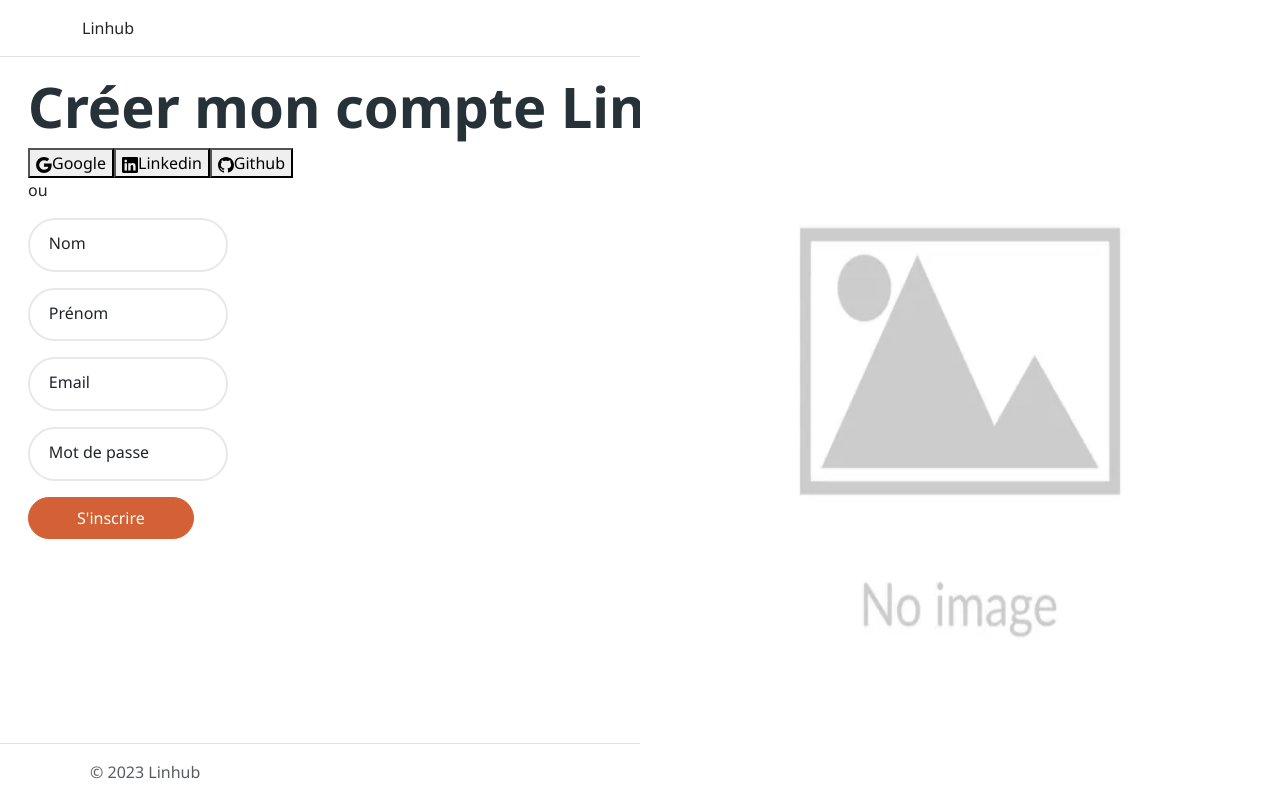
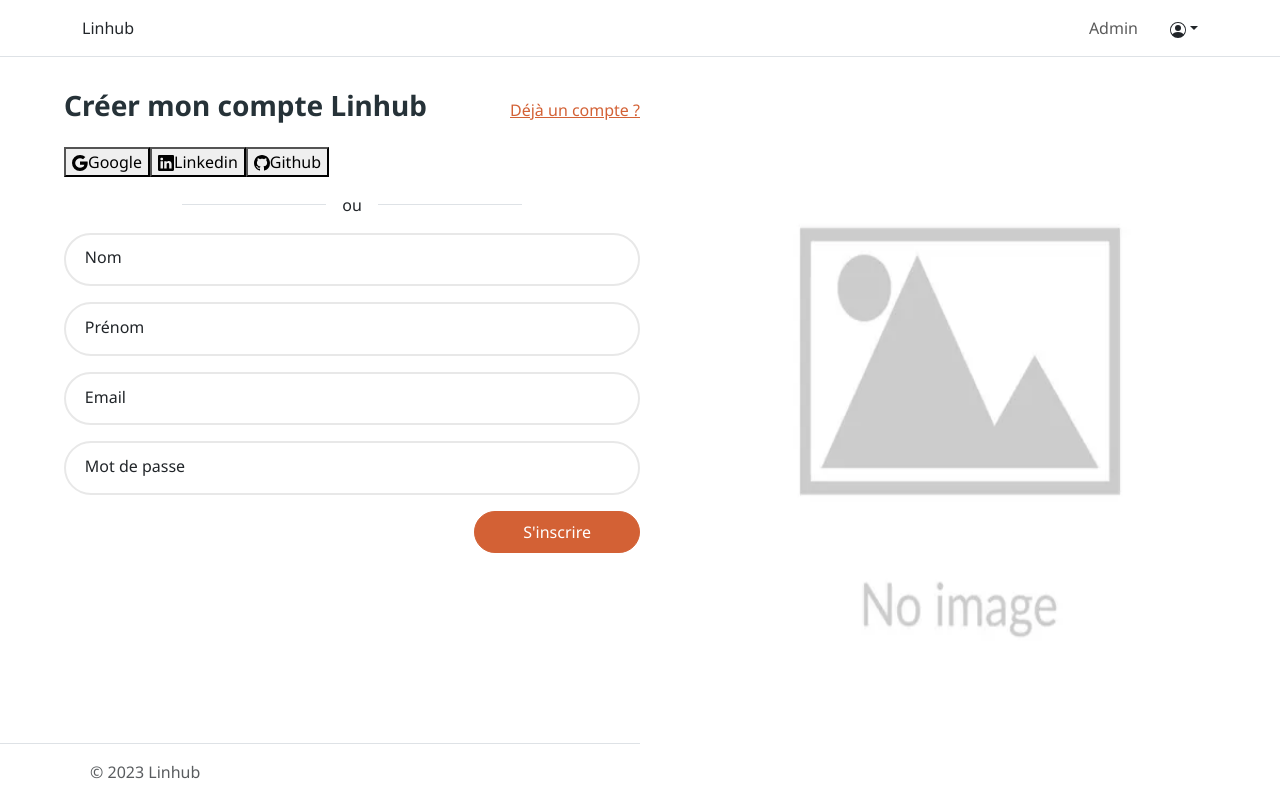
Before and after one commit to BrissouLaChankla/LinhubFront, a Next.js app: page /register in a window 1280 px wide. Built offline with nearby package versions, Linux system fonts and the light colour scheme.

Commit message:
changed look of register/login pages

```diff
--- a/components/admin/banner.js
+++ b/components/admin/banner.js
@@ -41,7 +41,7 @@ function Banner() {
           de ton profil.
           <button
             type="button"
-            class="btn-close"
+            className="btn-close"
             data-bs-dismiss="alert"
             aria-label="Close"
           ></button>
--- a/components/layouts/adminNavbar.js
+++ b/components/layouts/adminNavbar.js
@@ -3,7 +3,7 @@ import { PersonCircle } from 'react-bootstrap-icons';
 
 function AdminNavbar() {
     return (
-        <nav className="navbar navbar-expand-md bg-body border-bottom" data-bs-theme="light">
+        <nav className="navbar navbar-expand-md bg-body border-bottom z-3" data-bs-theme="light">
             <div className="container">
             <Link className="nav-link active" href="/">Linhub</Link>
                 <button className="navbar-toggler" type="button" data-bs-toggle="collapse" data-bs-target="#navbarNavAltMarkup" aria-controls="navbarNavAltMarkup" aria-expanded="false" aria-label="Toggle navigation">
--- a/pages/register.js
+++ b/pages/register.js
@@ -6,6 +6,8 @@ import noImage from "../assets/no_image.jpeg";
 import { Google, Linkedin, Github } from "react-bootstrap-icons";
 import Input from "@/components/Input";
 import styles from "@/styles/onboarding.module.scss";
+import Link from "next/link";
+
 
 export default function Register() {
   const dispatch = useDispatch();
@@ -60,8 +62,13 @@ export default function Register() {
 
   return (
     <div>
-      <div className="container-fluid">
-        <h1>Créer mon compte Linhub</h1>
+      <div className="container-fluid px-md-5">
+        <div className="col-lg-6">
+          <div className="d-flex justify-content-between align-items-center">
+            <h1 className="h2 py-3">Créer mon compte Linhub</h1>
+            <Link href="/login">Déjà un compte ?</Link>
+          </div>
+
           <div>
             <button>
               <Google />
@@ -76,8 +83,13 @@ export default function Register() {
               Github
             </button>
           </div>
-        <p>ou</p>
-        <div>
+
+          <div className="d-flex justify-content-center align-items-center my-3">
+            <div className="border-bottom w-25"></div>
+            <div className="px-3">ou</div>
+            <div className="border-bottom w-25"></div>
+          </div>
+          <form>
             <Input
               type="text"
               label="Nom"
@@ -110,13 +122,14 @@ export default function Register() {
               onChange={handleChange}
               name="signUpPassword"
             />
+          <div className="text-end">
+            <input onSubmit={() => handleSignUp()} type="submit" className="btn btn-primary" value="S'inscrire"/>
           </div>
-        <button onClick={() => handleSignUp()} className="btn btn-primary">
-          S'inscrire
-        </button>
+          </form>
         </div>
 
-      <Image src={noImage} alt="no-image" className={styles.halfBg} />
+        <Image src={noImage} alt="no-image" className={`d-none d-lg-block ${styles.halfBg}`} />
+      </div>
     </div>
   );
 }
--- a/pages/ui-kit/index.js
+++ b/pages/ui-kit/index.js
@@ -20,7 +20,7 @@ export default function Uikit() {
                 </div>
                 <hr />
                 <div className="d-flex align-items-center gap-4">
-                    <Input type="text" required={true} placeholder="Jean" label="Prénom"></Input>
+                    <Input type="text" required={true} label="Prénom"></Input>
                     <input className="form-check-input" type="checkbox" value="" />
                     <input className="form-check-input" type="radio" value="" />
                 </div>
--- a/styles/Input.module.scss
+++ b/styles/Input.module.scss
@@ -1,6 +1,5 @@
 .inputGroup {
     margin: 1em 0 1em 0;
-    max-width: 200px;
     position: relative;
   }
 
```
Also changed, not shown: pages/login.js (+19 -9 lines). Lines whose indentation alone changed are shown as unchanged.
